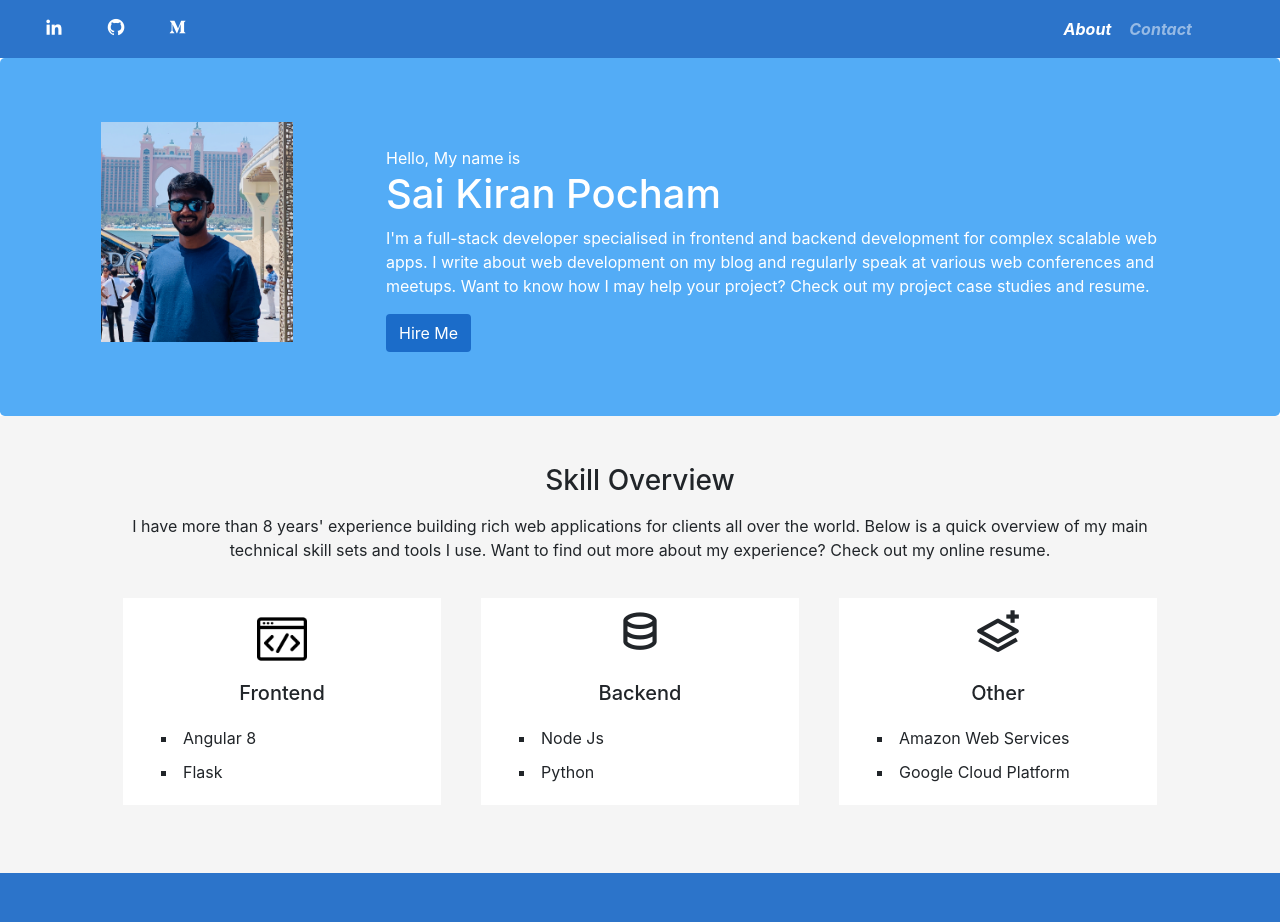
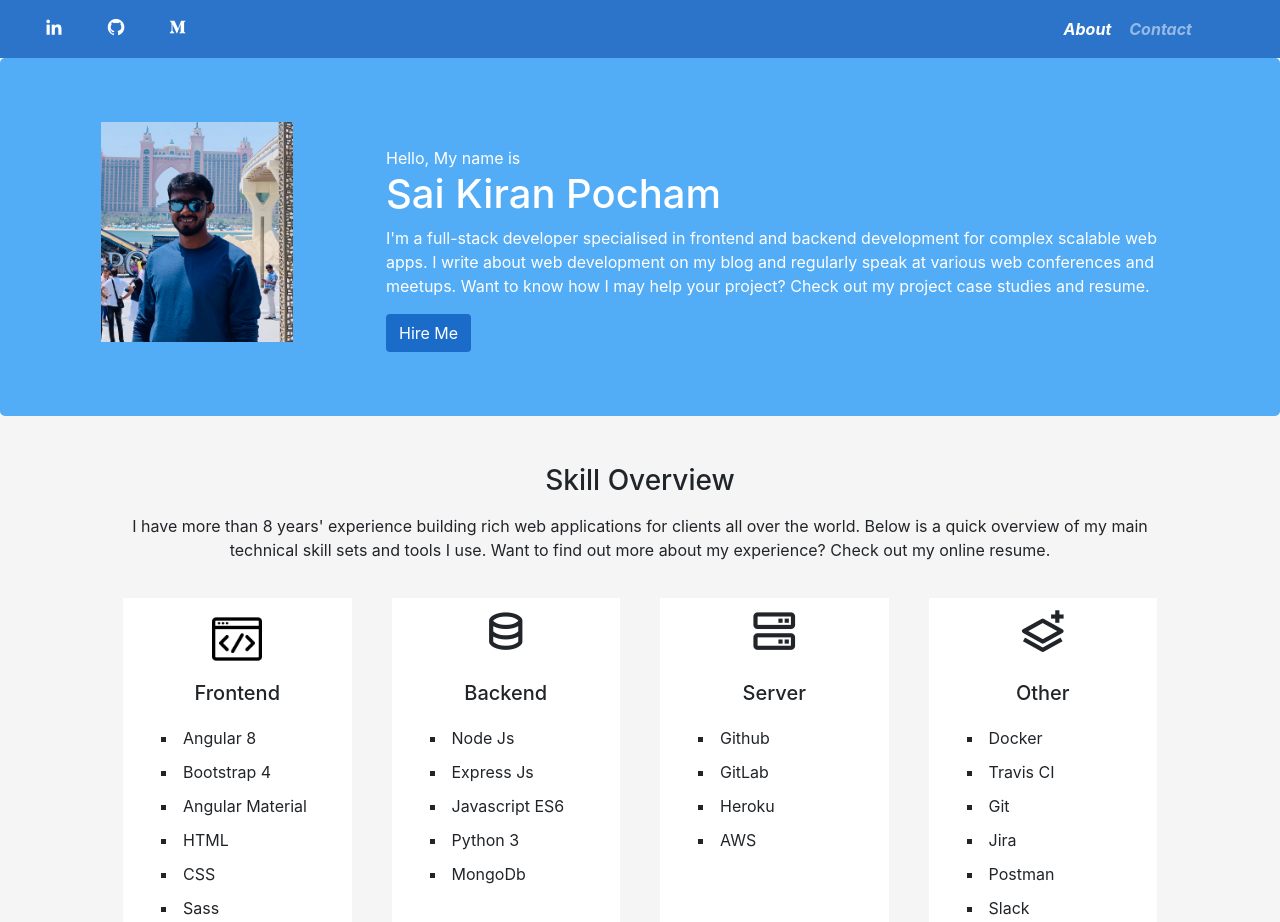
Before and after one commit to sp2728/resume, an Angular app: page /about in a window 1280 px wide. Shown: the top 922 px of the page. Built offline with nearby package versions, Linux system fonts and the light colour scheme.

Commit message:
updated the skills

```diff
--- a/src/app/about/about.component.html
+++ b/src/app/about/about.component.html
@@ -12,7 +12,7 @@
                     apps. I write about web development on my blog and regularly speak at various web conferences and
                     meetups. Want to know how I may help your project? Check out my project case studies and resume.
                 </p>
-                <a type="button" class="btn hireMe" routerLink="/contact"> Hire Me</a>
+                <a class="btn hireMe" routerLink="/contact" fragment="contactForm"> Hire Me</a>
             </div>
         </div>
     </div>
@@ -36,7 +36,11 @@
                 <p class="mt-2 mb-3 h5">Frontend</p>
                 <ul class="text-left" id="skillsList">
                     <li class="skills">Angular 8</li>
-                    <li class="skills"> Flask</li>
+                    <li class="skills">Bootstrap 4</li>
+                    <li class="skills">Angular Material</li>
+                    <li class="skills">HTML</li>
+                    <li class="skills"> CSS</li>
+                    <li class="skills"> Sass</li>
                 </ul>
             </div>
             <div class="col-lg skillsBlock">
@@ -46,7 +50,24 @@
                 <p class="mt-2 mb-3 h5">Backend</p>
                 <ul class="text-left" id="skillsList">
                     <li class="skills"> Node Js</li>
-                    <li class="skills"> Python </li>
+                    <li class="skills"> Express Js</li>
+                    <li class="skills"> Javascript ES6</li>
+                    <li class="skills"> Python 3</li>
+                    <li class="skills"> MongoDb</li>
+                </ul>
+
+            </div>
+
+            <div class="col-lg skillsBlock">
+                <div class="skillsLogo rounded-circle ">
+                    <i class='bx bx-server'></i>
+                </div>
+                <p class="mt-2 mb-3 h5">Server</p>
+                <ul class="text-left" id="skillsList">
+                    <li class="skills"> Github</li>
+                    <li class="skills"> GitLab</li>
+                    <li class="skills"> Heroku</li>
+                    <li class="skills"> AWS</li>
                 </ul>
 
             </div>
@@ -56,8 +77,14 @@
                 </div>
                 <p class="mt-2 mb-3 h5">Other</p>
                 <ul class="text-left" id="skillsList">
-                    <li class="skills">Amazon Web Services</li>
-                    <li class="skills"> Google Cloud Platform </li>
+                    <li class="skills">Docker</li>
+                    <li class="skills">Travis CI</li>
+                    <li class="skills">Git</li>
+                    <li class="skills">Jira</li>
+                    <li class="skills">Postman</li>
+                    <li class="skills">Slack</li>
+                    <li class="skills">CI-CD Pipelines</li>
+                    <li class="skills">MS Office</li>
                 </ul>
             </div>
 
@@ -65,3 +92,9 @@
         </div>
     </div>
 </div>
+
+<!-- <div class="container-fluid" id="experienceContent">
+    <div class="container text-center p-5">
+        <h3 class="mb-3"> Experience </h3>
+    </div>
+</div> -->
--- a/src/app/app-routing.module.ts
+++ b/src/app/app-routing.module.ts
@@ -15,7 +15,7 @@ const routes: Routes = [
 ];
 
 @NgModule({
-  imports: [RouterModule.forRoot(routes)],
+  imports: [RouterModule.forRoot(routes,{anchorScrolling: 'enabled'})],
   exports: [RouterModule]
 })
 export class AppRoutingModule { }
--- a/src/app/app.module.ts
+++ b/src/app/app.module.ts
@@ -9,6 +9,7 @@ import { HeaderComponent } from './header/header.component';
 import { FooterComponent } from './footer/footer.component';
 import { BrowserAnimationsModule } from '@angular/platform-browser/animations';
 import { FormsModule, ReactiveFormsModule } from '@angular/forms';
+import { HttpClientModule } from '@angular/common/http';
 
 @NgModule({
   declarations: [
@@ -22,7 +23,8 @@ import { FormsModule, ReactiveFormsModule } from '@angular/forms';
     BrowserModule,
     AppRoutingModule,
     BrowserAnimationsModule,
-    ReactiveFormsModule
+    ReactiveFormsModule,
+    HttpClientModule
   ],
   providers: [],
   bootstrap: [AppComponent]
--- a/src/app/contact/contact.component.html
+++ b/src/app/contact/contact.component.html
@@ -32,24 +32,50 @@
         </div>
     </div>
 
-    <div class="container pt-3 pb-5">
+    <div class="container pt-3 pb-5" id="contactForm">
         <p class="h2 font-weight-bolder pb-3 text-center font-italic"> Get In Touch </p>
         <form [formGroup]="contactForm" (ngSubmit)="onSubmit()" >
             <div class="row">
                 <div class="col-lg form-group">
                     <input class="form-control" formControlName="name" type="text" placeholder="Name" required>
+                    <span class="text-danger" *ngIf="contactForm.get('name').hasError('required') && submitted">Name is required</span>
                 </div>
                 <div class="col-lg form-group">
                     <input class="form-control" formControlName="email" type="text" placeholder="Email" required>
+                    <span class="text-danger" *ngIf="contactForm.get('email').hasError('required') && submitted">Email is required</span>
                 </div>
             </div>
             <div class="form-group">
                 <textarea class="form-control" formControlName="message"  placeholder="Your message" rows="10" required></textarea>
+                <span class="text-danger" *ngIf="contactForm.get('message').hasError('required') && submitted">Message is required</span>
             </div>
             <div class="form-group">
-                <button class="btn btn-primary text-white form-control"> Submit </button>
+                <button class="btn btn-primary text-white form-control"  data-toggle="modal" data-target="#exampleModal"> Submit </button>
             </div>
         </form>
+
+        <!-- Modal -->
+<div class="modal fade" id="exampleModal" tabindex="-1" role="dialog" aria-labelledby="exampleModalCenterTitle" aria-hidden="true">
+    <div class="modal-dialog modal-dialog-centered" role="document">
+      <div class="modal-content">
+        <div class="modal-header">
+            <button type="button" class="close" data-dismiss="modal" aria-label="Close">
+              <span aria-hidden="true">&times;</span>
+            </button>
+          </div>
+        <div class="modal-body">
+          <div *ngIf="loading" class="text-center">
+            <div class="spinner-border" role="status">
+                <span class="sr-only">Loading...</span>
+              </div>
+          </div>
+          <div *ngIf="!loading" class="text-center">
+              I have received your message. I will reach you shortly.
+          </div>
+        </div>
+      </div>
+    </div>
+  </div>
 
 
     </div>
--- a/src/app/contact/contact.component.ts
+++ b/src/app/contact/contact.component.ts
@@ -1,5 +1,6 @@
 import { Component, OnInit } from '@angular/core';
 import { FormGroup, FormBuilder, Validators } from '@angular/forms';
+import { HttpClient } from '@angular/common/http';
 
 @Component({
   selector: 'app-contact',
@@ -12,11 +13,13 @@ export class ContactComponent implements OnInit {
   contactData:any;
   submitted:any;
   error: any;
+  loading=false;
 
-  constructor(private fb: FormBuilder) { }
+  constructor(private fb: FormBuilder, private http:HttpClient) { }
 
   ngOnInit() {
     this.createForm();
+    this.submitted=false;
   }
 
   createForm() {
@@ -28,9 +31,18 @@ export class ContactComponent implements OnInit {
   }
 
   onSubmit(){
+    this.loading= true;
+    this.submitted=true;
     this.contactData = this.contactForm.value;
     console.log(this.contactData);
-    this.contactForm.reset();
+    if(this.contactForm.valid){
+    this.http.post('https://formspree.io/mayplzlg',{ name: this.contactData.name, replyto: this.contactData.email, message: this.contactData.message},).subscribe(
+      response => {
+        this.submitted=false;
+        this.loading=false;
+        this.contactForm.reset();
+      });
+    }
   }
 
 }
--- a/src/app/footer/footer.component.html
+++ b/src/app/footer/footer.component.html
@@ -2,7 +2,7 @@
     <div class="container p-5 text-center text-white">
         <h4>Interested in hiring me for your project?</h4>
         <p>Looking for an experienced full-stack developer to build your web app or ship your software product? To start
-            an initial chat, just drop me an email at or use the form on the contact page.</p>
+            an initial chat, just drop me an email <a class="text-warning" href="https://mail.google.com/mail/?view=cm&fs=1&tf=1&to=saikiran1298@gmail.com" target="_blank" >saikiran1298@gmail.com</a>  at or use the form on the contact page.</p>
     </div>
 </div>
 <div class="copyright text-center p-1 bg-dark text-white">
```
Also changed, not shown: 7 other files (tests, documents, lock files or other folders).
